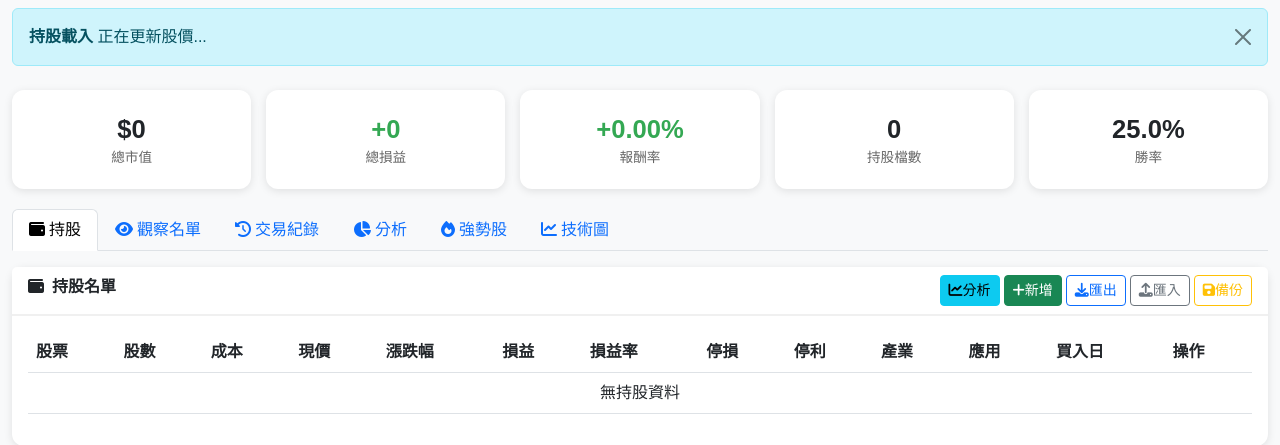
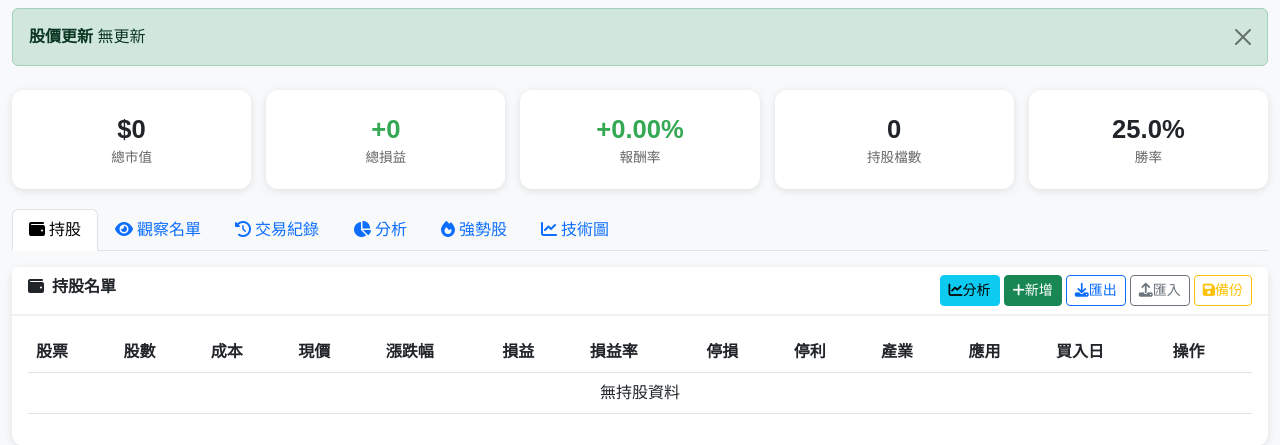
Before and after one commit to jun20250621-prog/stock-web-dashboard, a Flask app: page / in a window 1280 px wide. Shown: the part 56-501 px from the top of the page. Run offline with Flask 2, Linux system fonts and the light colour scheme; data comes from the database, SQL or seed files in the repository; data that the repository does not hold is empty.

Commit message:
v1.6 顯示股價更新結果

```diff
--- a/templates/index.html
+++ b/templates/index.html
@@ -334,14 +334,28 @@
         try{
             // 先呼叫更新所有股價API
             showInfo('持股載入', '正在更新股價...');
+            let updateMsg = '';
             try{
-                await fetch('/api/portfolio/update_all_prices', {method: 'POST'});
+                const updateRes = await fetch('/api/portfolio/update_all_prices', {method: 'POST'});
+                const updateData = await updateRes.json();
+                if(updateData.success && updateData.count > 0){
+                    updateMsg = `已更新 ${updateData.count} 檔`;
+                }else{
+                    updateMsg = '無更新';
+                }
             }catch(e){
+                updateMsg = '更新失敗';
                 console.log('更新股價失敗', e);
             }
 
             const resp = await fetch('/api/portfolio?t=' + Date.now());
             portfolioData = await resp.json();
+
+            // 顯示更新結果
+            if(updateMsg){
+                showSuccess('股價更新', updateMsg);
+            }
+
             let html = ''; let totalValue = 0, totalCost = 0;
             portfolioData.forEach(s => {
                 totalValue += (s.current_price||0)*(s.shares||1000); totalCost += (s.cost||0)*(s.shares||1000);
```
